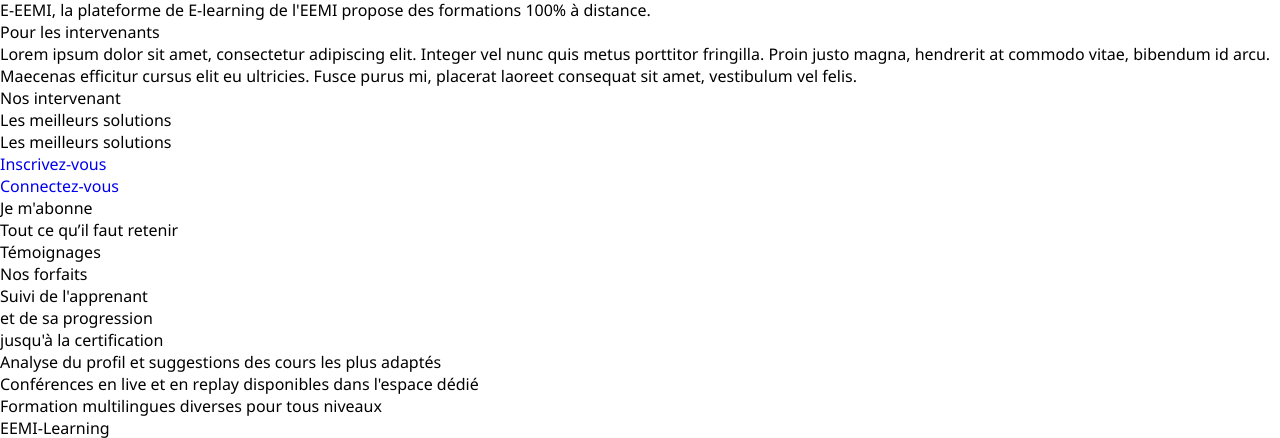
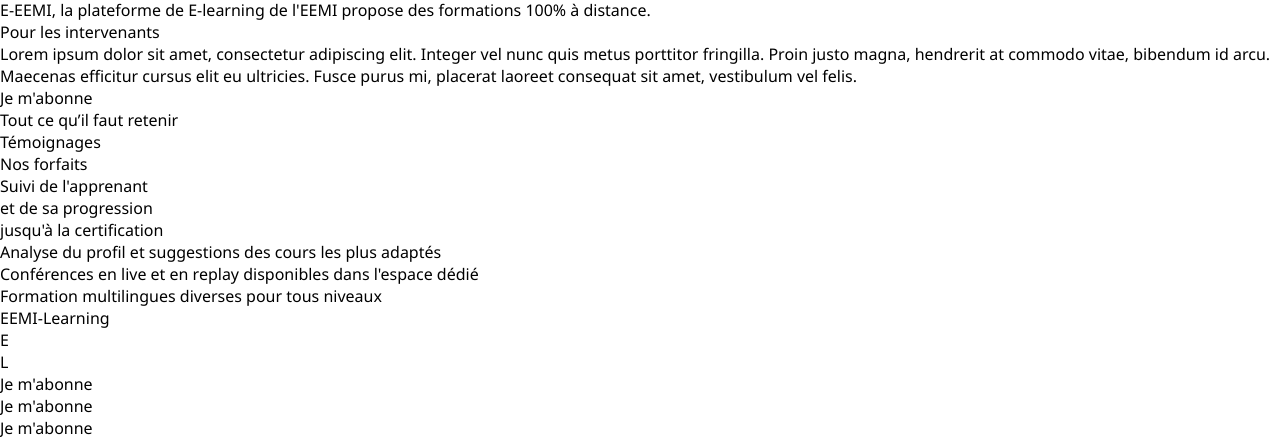
Before and after one commit to romainB98/Elearning, a PHP site: page /index.php in a window 1280 px wide. Shown: the part 701-1139 px from the top of the page. Run offline with PHP 8.4, Linux system fonts and the light colour scheme; some libraries are stand-ins or nearby versions.

Commit message:
updated code

```diff
--- a/vues/v_home.php
+++ b/vues/v_home.php
@@ -38,7 +38,7 @@
                 <span>Pour les intervenants</span>
             </div>
             <div class="apprenants_intervenantsSub">
-                <span>Pour les intervenants</span>
+                <span>Les meilleurs solutions</span>
             </div>
             <div class="connexion">
                 <a href="index.php?uc=home&action=connexion">Connectez-vous</a>
@@ -65,21 +65,8 @@
             at commodo vitae, bibendum id arcu. Maecenas efficitur cursus elit eu ultricies. Fusce purus mi, placerat laoreet consequat sit amet, vestibulum vel felis.
         </div>
     </div>
-    <div class="nosIntervenant">Nos intervenant</div>
-    <div class="lesMeilleursSolutionsc4d7cfdf">Les meilleurs solutions</div>
-    <div class="lesMeilleursSolutions">Les meilleurs solutions</div>
-    <div  class="groupe89">
-        <div  class="rectangle29c3572d82"></div>
-        <div class="inscrivezVous">
-            <a  href="index.php?uc=home&action=inscription">Inscrivez-vous</a>
-        </div>
-    </div>
-    <div class="groupe90">
-        <div class="rectangle293c49fc68"></div>
-        <div class="connectezVous">
-            <a href="index.php?uc=home&action=connexion">Connectez-vous</a>
-        </div>
-    </div>
+
+
     <div class="groupe95">
         <div class="rectangle298503802a"></div>
         <div class="jeMabonnebc176a00">Je m'abonne</div>
```
